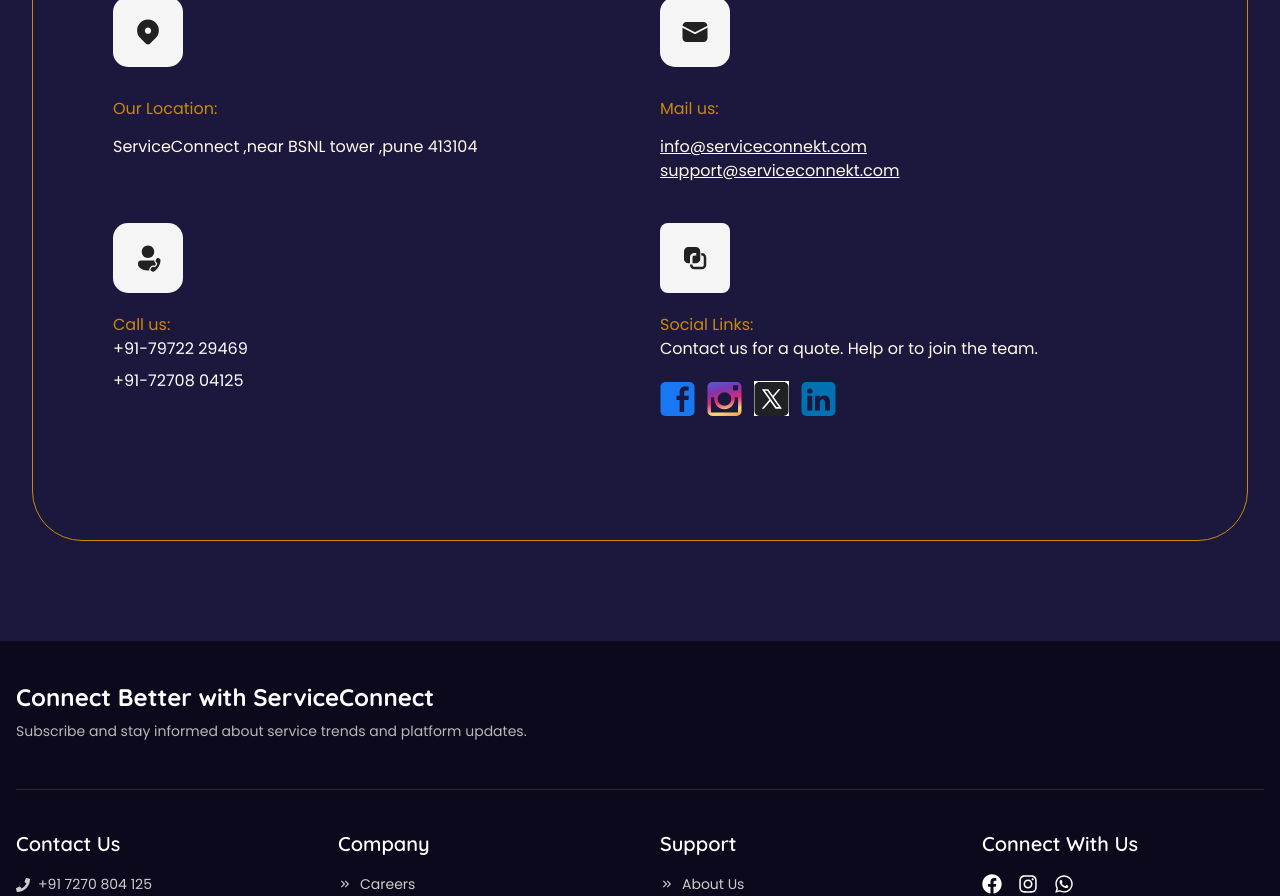
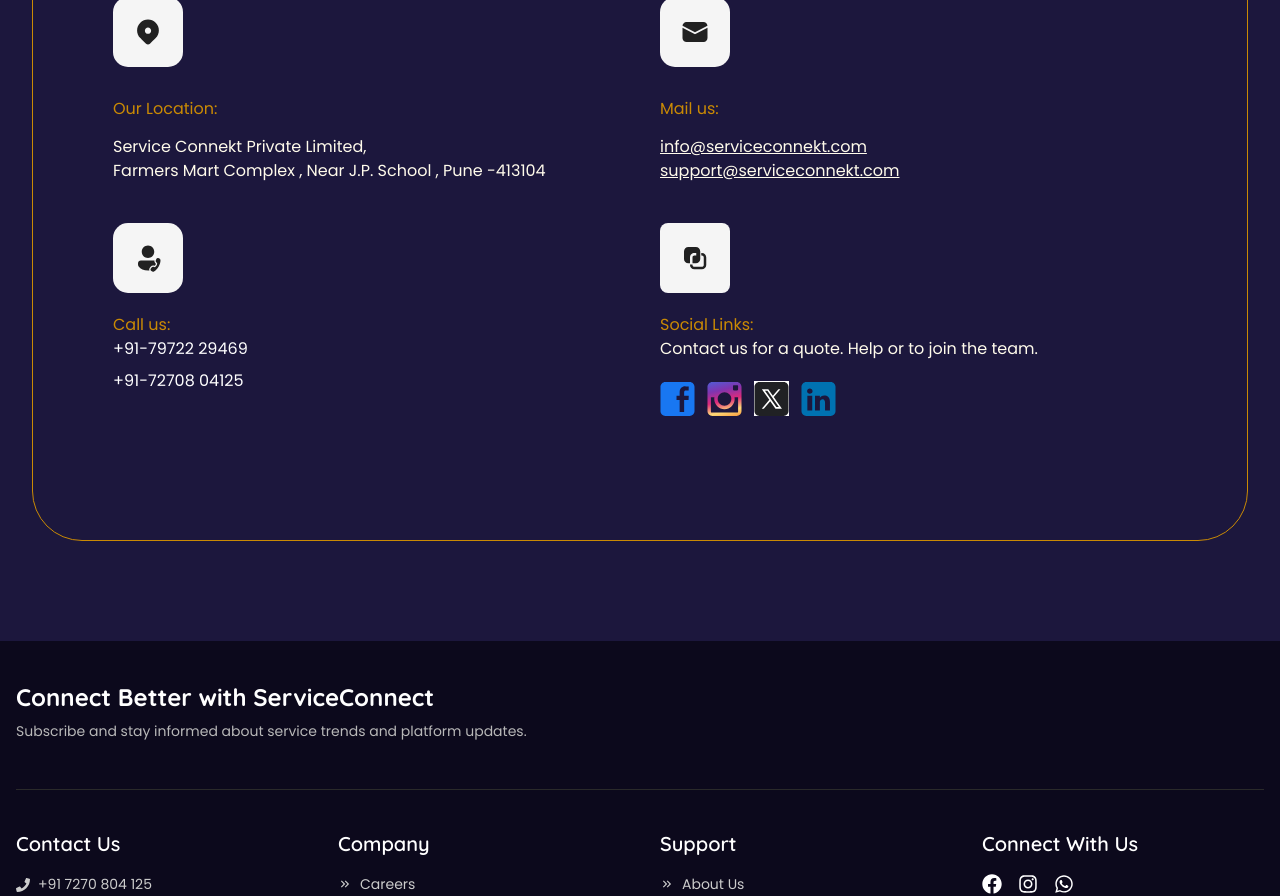
Before and after one commit to 1975Indukamal/DeployServiceCon, a Next.js app: page /contact-us in a window 1280 px wide. Shown: the part 1160-2056 px from the top of the page. Built offline with nearby package versions, Linux system fonts and the light colour scheme.

Commit message:
contact us location change

```diff
--- a/src/app/contact-us/_components/SecondSection.jsx
+++ b/src/app/contact-us/_components/SecondSection.jsx
@@ -30,7 +30,9 @@ const SecondSection = () => {
             </span>
 
             <p className="font-[Poppins] mt-[14px] text-body">
-              ServiceConnect ,near BSNL tower ,pune 413104
+              Service Connekt Private Limited,
+              <br />
+              Farmers Mart Complex , Near J.P. School , Pune -413104
             </p>
           </div>
 
```
